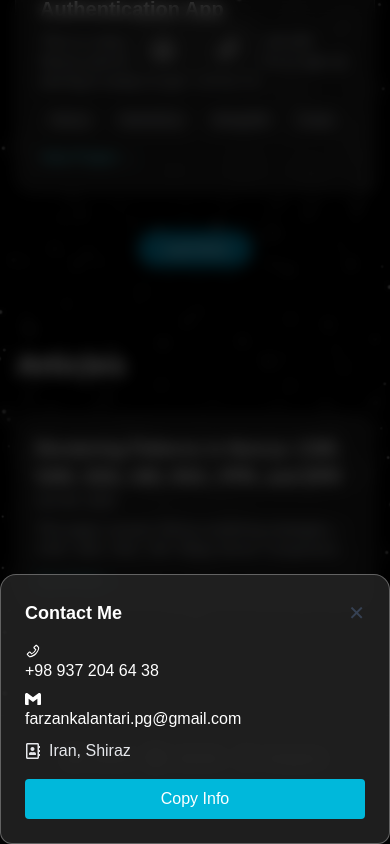
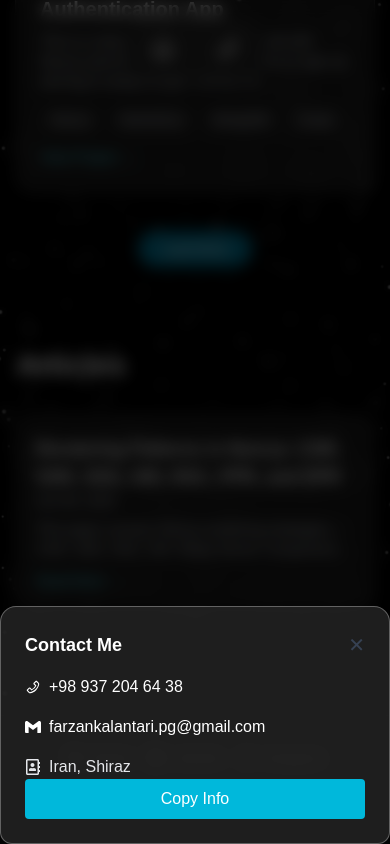
Before and after one commit to farzankln/farzan-portfolio, a Next.js app: page / in a window 390 px wide. Both pictures are taken after a click on the button "Get in touch". Shown: the part 3806-4650 px from the top of the page. Built offline with nearby package versions, Linux system fonts and the light colour scheme.

Commit message:
fix(ui): correct contact links and improve modal layout
Update LinkedIn URL, add country code prefix to phone link, and
refactor ContactModal styling and structure for better alignment and
text visibility.

```diff
--- a/src/components/Footer.tsx
+++ b/src/components/Footer.tsx
@@ -22,7 +22,7 @@ export default function Footer() {
             <FaGithub /> GitHub
           </a>
           <a
-            href="https://www.linkedin.com/in/farzan-kalantari-abbb9531b/"
+            href="https://www.linkedin.com/in/farzan-kalantari/"
             target="_blank"
             rel="noreferrer"
             className="flex items-center gap-2 hover:text-white transition-transform transform hover:scale-110"
--- a/src/components/icons/icons.tsx
+++ b/src/components/icons/icons.tsx
@@ -204,7 +204,7 @@ export const ContactIcon = [
     id: "c1",
     icon: <AiOutlinePhone />,
     title: "+98 937 204 64 38",
-    href: "tel:989372046438",
+    href: "tel:+989372046438",
   },
   {
     id: "c2",
--- a/src/components/navbar/ContactModal.tsx
+++ b/src/components/navbar/ContactModal.tsx
@@ -26,13 +26,13 @@ ${AddressIcon.title}
     setTimeout(() => setCopied(false), 1500);
   };
 
-  const commonClasses = "text-white hover:text-cyan-400 transition block mb-2";
+  const commonClasses = "text-white hover:text-cyan-400 transition flex items-center gap-2";
 
   const glassStyle =
-    "bg-neutral-800/80 backdrop-blur-4xl border border-white/30 rounded-xl p-6 shadow-xl text-gray-900";
+    "bg-neutral-800/80 backdrop-blur-4xl border border-white/30 rounded-xl p-6 shadow-xl text-white";
 
   const renderLinks = () => (
-    <>
+    <div className="flex flex-wrap gap-4">
       {ContactIcon.map((item) => (
         <a
           key={item.id}
@@ -44,10 +44,10 @@ ${AddressIcon.title}
           {item.icon} {item.title}
         </a>
       ))}
-      <p className="text-gray-200 mb-4 flex items-center gap-2">
+      <div className="flex items-center gap-2 text-gray-200">
         {AddressIcon.icon} {AddressIcon.title}
-      </p>
-    </>
+      </div>
+    </div>
   );
 
   return (
```
